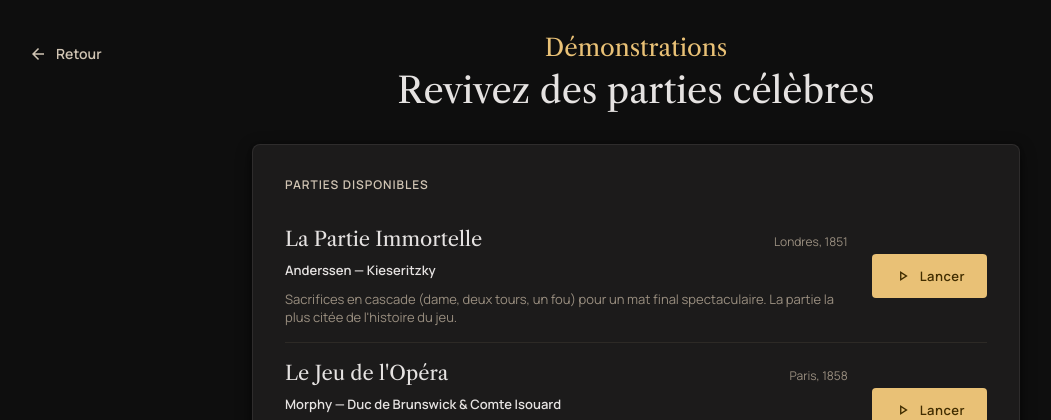
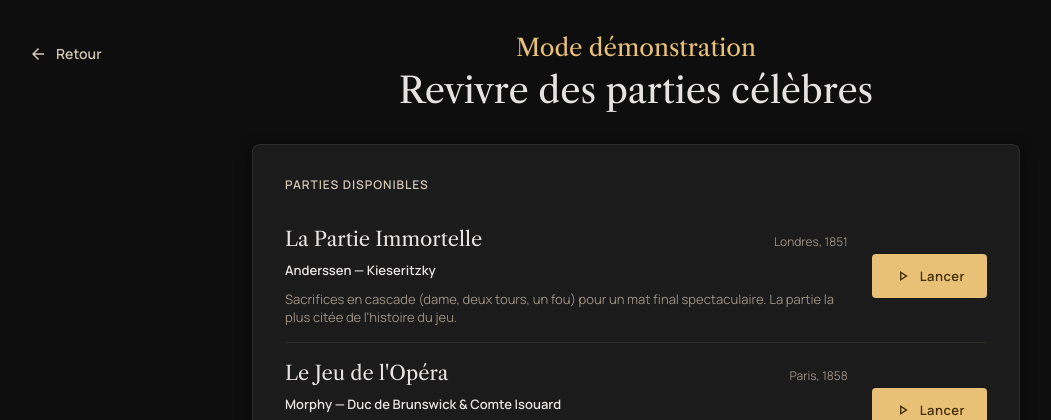
Before and after one commit to LeNonante/PE_Echiquier, a Flask app: page /demonstrations in a window 1280 px wide. Shown: the top 420 px of the page, without its empty margins (4-1055 px from the left). Run offline with Flask 3, Linux system fonts and the light colour scheme; some libraries are stand-ins or nearby versions.

Commit message:
Amélioration cohérence des titres

```diff
--- a/templates/create_ia.html
+++ b/templates/create_ia.html
@@ -409,7 +409,7 @@
                         <div class="mb-8 text-center">
                             <h1 class="page-tagline mb-1">Nouvelle partie</h1>
                             <h2 style="font-family:'Libre Caslon Text',serif;font-size:36px;line-height:44px;font-weight:400;color:#e5e2e1;">
-                                Défiez l'IA
+                                Défier l'IA
                             </h2>
                         </div>
 
--- a/templates/create_online.html
+++ b/templates/create_online.html
@@ -409,7 +409,7 @@
                         <div class="mb-8 text-center">
                             <h1 class="page-tagline mb-1">Nouvelle partie</h1>
                             <h2 style="font-family:'Libre Caslon Text',serif;font-size:36px;line-height:44px;font-weight:400;color:#e5e2e1;">
-                                Défiez un joueur en ligne
+                                Défier un joueur en ligne
                             </h2>
                         </div>
 
--- a/templates/demonstrations.html
+++ b/templates/demonstrations.html
@@ -244,9 +244,9 @@
 
                         <!-- Header -->
                         <div class="mb-8 text-center">
-                            <h1 class="page-tagline mb-1">Démonstrations</h1>
+                            <h1 class="page-tagline mb-1">Mode démonstration</h1>
                             <h2 style="font-family:'Libre Caslon Text',serif;font-size:36px;line-height:44px;font-weight:400;color:#e5e2e1;">
-                                Revivez des parties célèbres
+                                Revivre des parties célèbres
                             </h2>
                         </div>
 
--- a/templates/index.html
+++ b/templates/index.html
@@ -182,7 +182,7 @@
                             class="card-bg-image card-bg-online opacity-10 mix-blend-luminosity"
                         ></div>
                         <div class="card-content">
-                            <h3 class="card-title mb-2">Défier un ami en ligne</h3>
+                            <h3 class="card-title mb-2">Défier un joueur en ligne</h3>
                             <p class="card-description">Défiez des adversaires du monde entier tout en profitant d'un réel plateau de jeu.</p>
                         </div>
                     </a>
--- a/templates/rejoindre.html
+++ b/templates/rejoindre.html
@@ -353,9 +353,9 @@
 
                         <!-- Header -->
                         <div class="mb-8 text-center">
-                            <h1 class="page-tagline mb-1">Rejoindre une partie</h1>
+                            <h1 class="page-tagline mb-1">Parties en cours</h1>
                             <h2 style="font-family:'Libre Caslon Text',serif;font-size:36px;line-height:44px;font-weight:400;color:#e5e2e1;">
-                                Rejoignez une partie en cours
+                                Rejoindre une partie
                             </h2>
                         </div>
 
```
